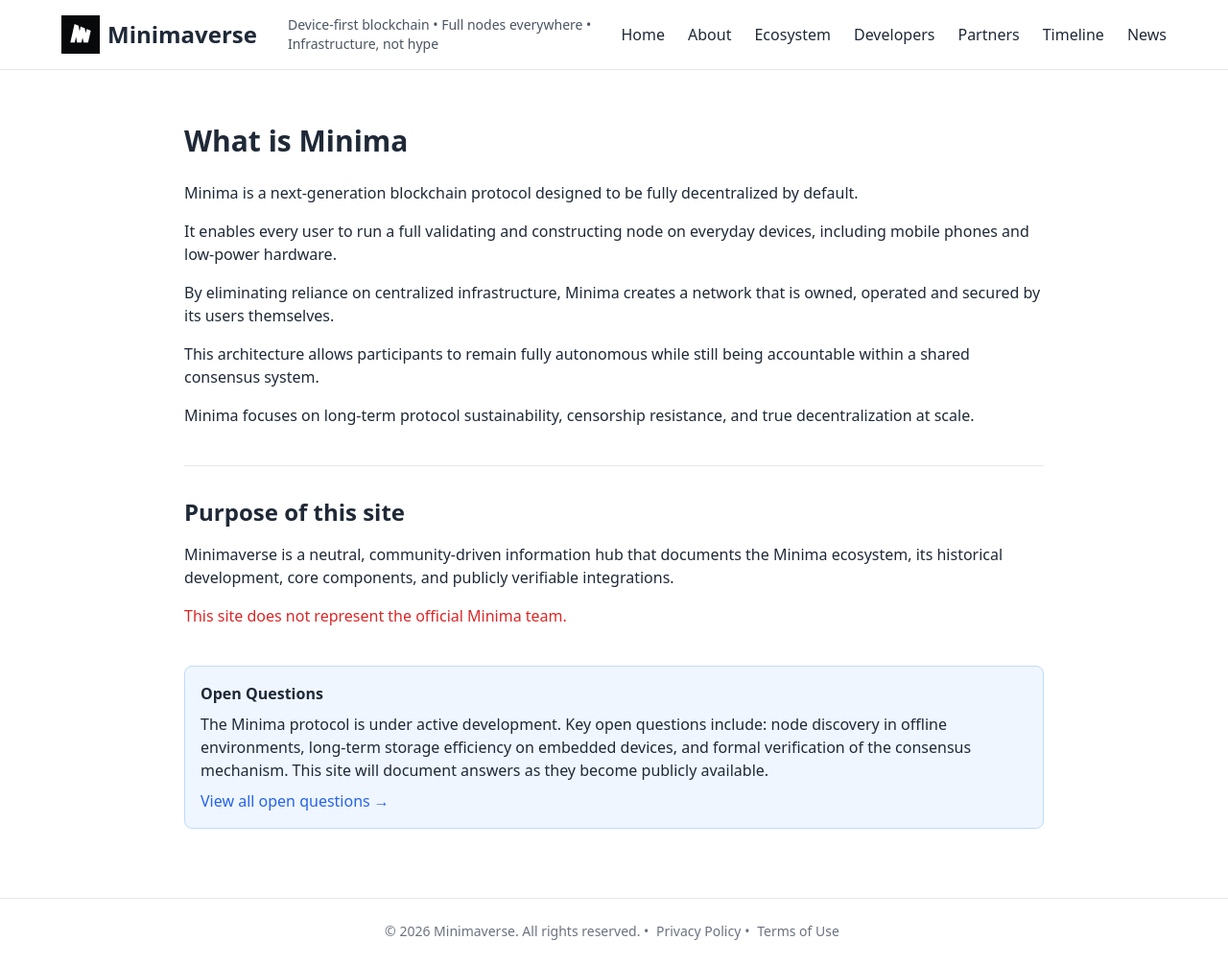
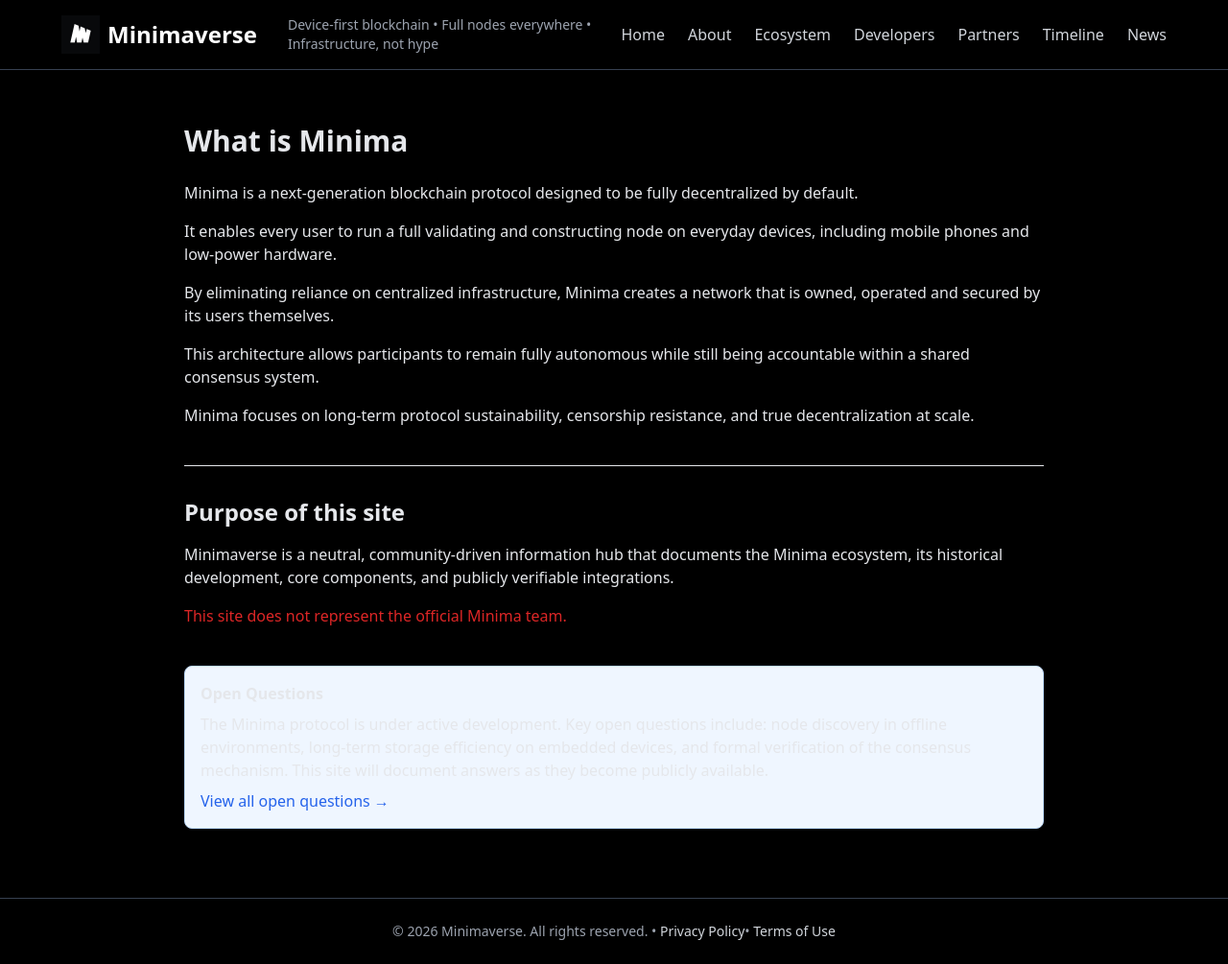
Before and after one commit to KuA1bo/minimaverse-site, a Next.js app: page / in a window 1280 px wide. Shown: the whole page at 96% size. Built offline with nearby package versions, Linux system fonts and the light colour scheme.

Commit message:
feat: switch to dark theme with black background and light text

```diff
--- a/src/app/layout.tsx
+++ b/src/app/layout.tsx
@@ -1,3 +1,4 @@
+// src/app/layout.tsx
 import './globals.css';
 
 export default function RootLayout({
@@ -7,29 +8,37 @@ export default function RootLayout({
 }) {
   return (
     <html lang="en">
-      <body className="flex flex-col min-h-screen bg-white text-gray-800">
+      <head>
+        <meta charSet="utf-8" />
+        <meta name="viewport" content="width=device-width, initial-scale=1" />
+        <meta name="format-detection" content="telephone=no, date=no, email=no, address=no" />
+        <title>Minimaverse</title>
+      </head>
+      <body className="flex flex-col min-h-screen bg-black text-gray-200">
         {/* Header */}
-        <header className="mb-8 border-b border-gray-200 p-4">
+        <header className="mb-8 border-b border-gray-700 p-4">
           <div className="flex items-center gap-4 max-w-6xl mx-auto">
             <div className="flex items-center gap-2">
               <img
                 src="/logo.png"
                 alt="Minimaverse Logo"
                 className="h-10 w-auto"
+                width={40}
+                height={40}
               />
-              <h1 className="text-2xl font-bold">Minimaverse</h1>
+              <h1 className="text-2xl font-bold text-white">Minimaverse</h1>
             </div>
-            <p className="text-sm text-gray-600 ml-4 flex-1">
+            <p className="text-sm text-gray-400 ml-4 flex-1">
               Device-first blockchain • Full nodes everywhere • Infrastructure, not hype
             </p>
             <nav className="hidden md:flex gap-6">
-              <a href="/" className="font-medium hover:text-blue-600">Home</a>
-              <a href="/about" className="font-medium hover:text-blue-600">About</a>
-              <a href="/ecosystem" className="font-medium hover:text-blue-600">Ecosystem</a>
-              <a href="/developers" className="font-medium hover:text-blue-600">Developers</a>
-              <a href="/partners" className="font-medium hover:text-blue-600">Partners</a>
-              <a href="/timeline" className="font-medium hover:text-blue-600">Timeline</a>
-              <a href="/news" className="font-medium hover:text-blue-600">News</a>
+              <a href="/" className="font-medium text-gray-300 hover:text-white">Home</a>
+              <a href="/about" className="font-medium text-gray-300 hover:text-white">About</a>
+              <a href="/ecosystem" className="font-medium text-gray-300 hover:text-white">Ecosystem</a>
+              <a href="/developers" className="font-medium text-gray-300 hover:text-white">Developers</a>
+              <a href="/partners" className="font-medium text-gray-300 hover:text-white">Partners</a>
+              <a href="/timeline" className="font-medium text-gray-300 hover:text-white">Timeline</a>
+              <a href="/news" className="font-medium text-gray-300 hover:text-white">News</a>
             </nav>
           </div>
         </header>
@@ -38,10 +47,10 @@ export default function RootLayout({
           {children}
         </main>
 
-        <footer className="mt-12 border-t border-gray-200 py-6 text-center text-gray-500 text-sm">
+        <footer className="mt-12 border-t border-gray-700 py-6 text-center text-gray-400 text-sm">
           &copy; 2026 Minimaverse. All rights reserved.
-          • <a href="/privacy" className="hover:underline mx-1">Privacy Policy</a>
-          • <a href="/terms" className="hover:underline mx-1">Terms of Use</a>
+          • <a href="/privacy" className="hover:underline text-gray-300">Privacy Policy</a>
+          • <a href="/terms" className="hover:underline text-gray-300">Terms of Use</a>
         </footer>
       </body>
     </html>
```
